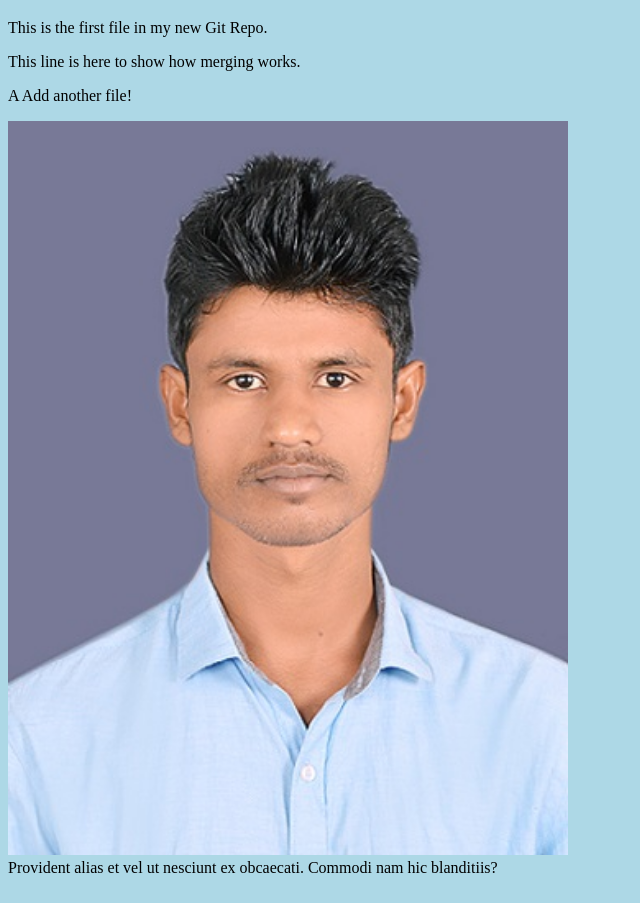
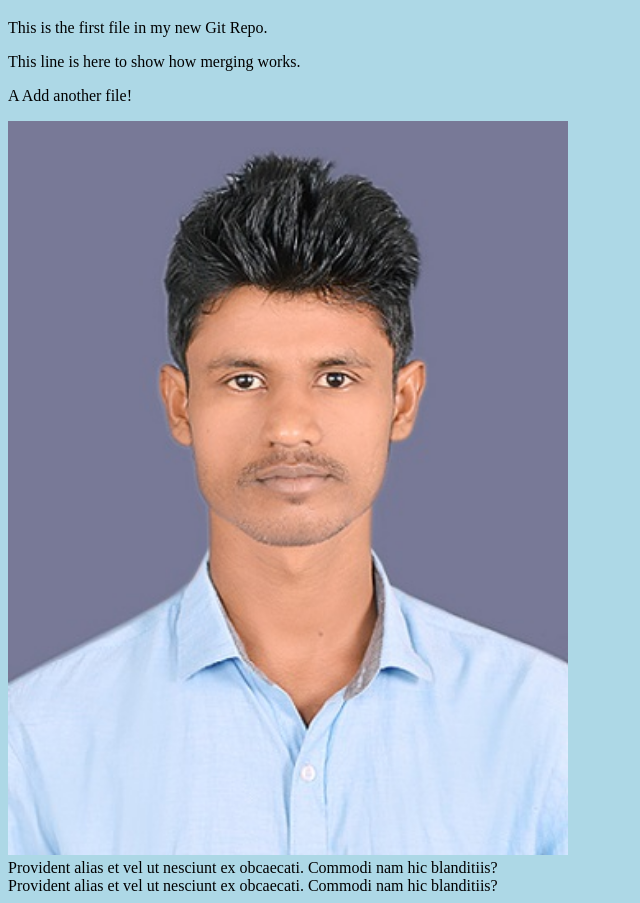
Before and after one commit to Subhashbarela/hello-worldDemo, a plain HTML site: page index.html in a window 1280 px wide. Shown: the part 61-964 px from the top of the page, without its empty margins (0-640 px from the left). Drawn offline with Linux system fonts and the light colour scheme.

Commit message:
Update index.html

```diff
--- a/index.html
+++ b/index.html
@@ -14,5 +14,6 @@
 <div><img src="/Photo.JPG" alt="Hello World from Space"
     style="width:50%;max-width:560px"></div>
     <div> Provident alias et vel ut nesciunt ex obcaecati. Commodi nam hic blanditiis?</div>
+    <div> Provident alias et vel ut nesciunt ex obcaecati. Commodi nam hic blanditiis?</div>
 </body>
 </html>
```
